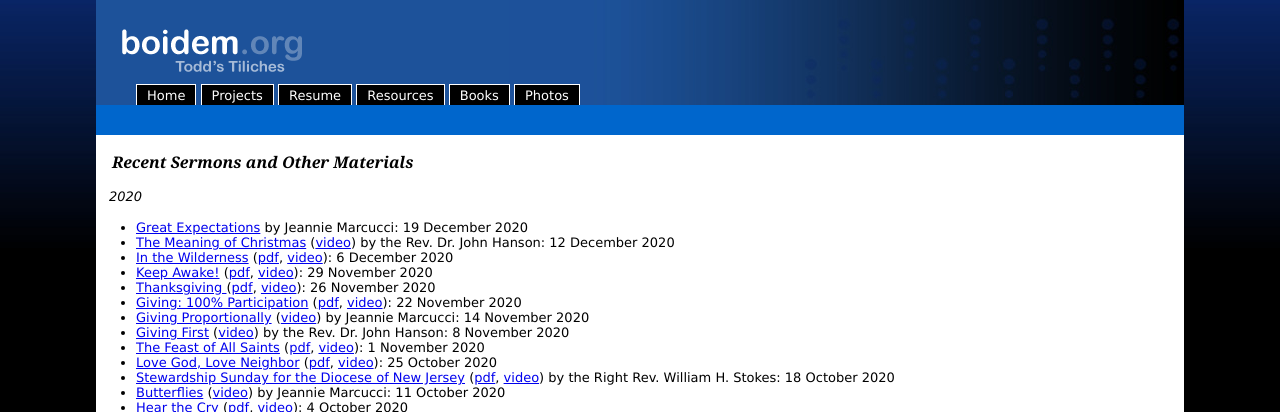
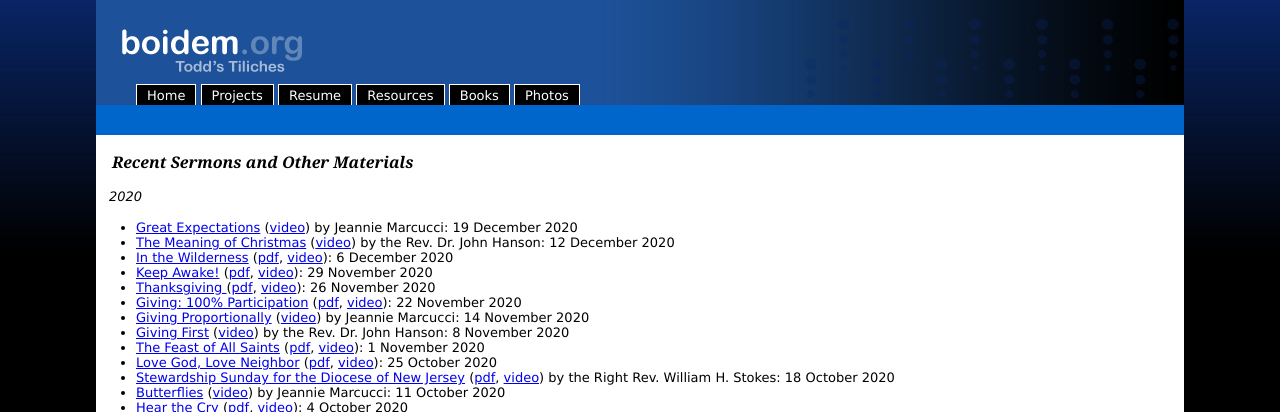
Before and after one commit to toddfoster/toddfoster.github.com, a Jekyll site: the page built from projects.md, in a window 1280 px wide and 900 px high. Shown: the top 412 px of the window. Built offline with Jekyll 4.4.1, drawn with Linux system fonts in a browser that asks for light colours.

Commit message:
sermon- add video

```diff
--- a/projects.md
+++ b/projects.md
@@ -7,7 +7,7 @@ Recent Sermons and Other Materials
 ----------------------------------
 
 *2020*
-* [Great Expectations](http://cdn.boidem.org/2020/sermons/StT20201220-JM.mp3) by Jeannie Marcucci: 19 December 2020
+* [Great Expectations](http://cdn.boidem.org/2020/sermons/StT20201220-JM.mp3) ([video](https://vimeo.com/493102189#t=662)) by Jeannie Marcucci: 19 December 2020
 * [The Meaning of Christmas](http://cdn.boidem.org/2020/sermons/StT20201213-JH.mp3) ([video](https://vimeo.com/490499171#t=546)) by the Rev. Dr. John Hanson: 12 December 2020
 * [In the Wilderness](http://cdn.boidem.org/2020/sermons/StT20201206.mp3) ([pdf](http://cdn.boidem.org/2020/sermons/Advent2-20201206.pdf), [video](https://vimeo.com/487694769#t=600)): 6 December 2020
 * [Keep Awake!](http://cdn.boidem.org/2020/sermons/StT20201129.mp3) ([pdf](http://cdn.boidem.org/2020/sermons/Advent1-20201129.pdf), [video](https://vimeo.com/484955899#t=590)): 29 November 2020
```
